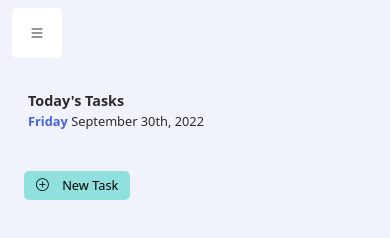
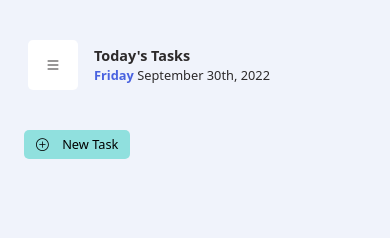
Before and after one commit to tashyhossain/taskapp-project, a website built with webpack: page src/index.html in a window 390 px wide. Built offline with nearby package versions, Linux system fonts and the light colour scheme.

Commit message:
Moved Nav Toggle

```diff
--- a/src/modules/view.js
+++ b/src/modules/view.js
@@ -34,10 +34,10 @@ const View = function(root) {
       </nav>
     </section>
     <section class="main container px-lg-5 px-md-5 py-2">
-      <div class="nav-toggle hide">
-        <i class="bi bi-list"></i>
-      </div>
       <header class="toolbar container px-lg-5 py-lg-4 px-md-4 py-md-4 px-sm-5 py-sm-4">
+        <div class="nav-toggle hide">
+          <i class="bi bi-list"></i>
+        </div>
         <div class="app-info">
           <div class="page-title"></div>
           <div class="current-date"></div>
--- a/src/sass/_main.scss
+++ b/src/sass/_main.scss
@@ -12,6 +12,7 @@ section.main {
 header.toolbar {
   display: flex;
   flex-flow: row wrap;
+  align-items: center;
 }
 
 div.page-title {
@@ -314,6 +315,7 @@ div.nav-toggle {
   align-items: center;
   width: 50px;
   height: 50px;
+  margin: 0 1em 0 0;
   border-radius: 5px;
   background: #FFFFFF;
 }
```
Also changed, not shown: dist/main.bundle.js.
